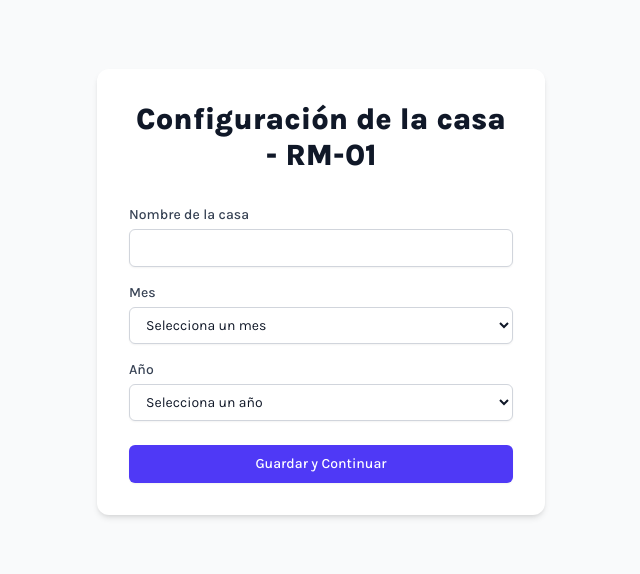
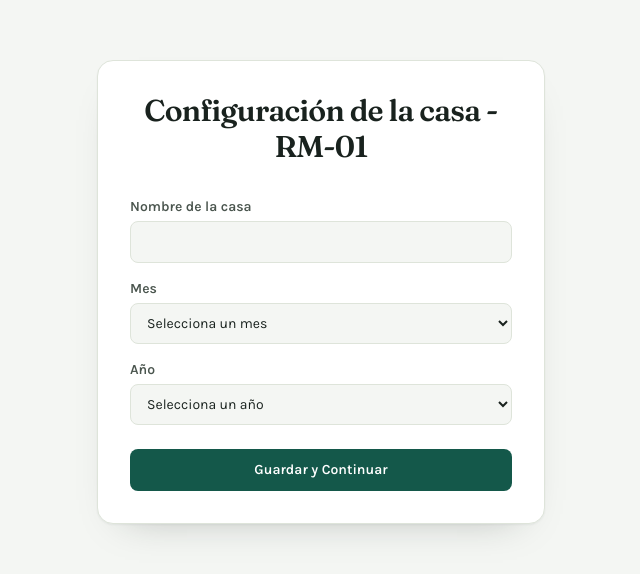
Before and after one commit to Ces-uade/roomie-app, a Next.js app: page /setup in a window 1280 px wide. Shown: the part 108-682 px from the top of the page, without its empty margins (319-959 px from the left). Built offline with nearby package versions, Linux system fonts and the light colour scheme.

Commit message:
Estilo visual setup: tipografia y colores, sin cambios funcionales

```diff
--- a/src/app/setup/page.tsx
+++ b/src/app/setup/page.tsx
@@ -87,17 +87,17 @@ export default function SetupPage() {
   };
 
   return (
-    <div className="flex min-h-screen items-center justify-center bg-gray-50 px-4 py-12 sm:px-6 lg:px-8">
-      <div className="w-full max-w-md space-y-8 rounded-xl bg-white p-8 shadow-md">
+    <div className="flex min-h-screen items-center justify-center bg-bg px-4 py-12 sm:px-6 lg:px-8">
+      <div className="w-full max-w-md space-y-8 rounded-2xl border border-line bg-surface p-8 shadow-card">
         <div>
-          <h2 className="text-center text-3xl font-extrabold text-gray-900">
+          <h2 className="text-center font-display text-3xl font-semibold tracking-tight text-ink">
             Configuración de la casa - RM-01
           </h2>
         </div>
         <form className="mt-8 space-y-6" onSubmit={handleSubmit}>
           <div className="space-y-4">
             <div>
-              <label htmlFor="houseName" className="block text-sm font-medium text-gray-700">
+              <label htmlFor="houseName" className="block text-sm font-semibold text-ink-2">
                 Nombre de la casa
               </label>
               <input
@@ -107,12 +107,12 @@ export default function SetupPage() {
                 required
                 value={name}
                 onChange={(e) => setName(e.target.value)}
-                className="mt-1 block w-full rounded-md border border-gray-300 bg-white px-3 py-2 text-gray-900 shadow-xs focus:border-indigo-500 focus:outline-hidden focus:ring-indigo-500 sm:text-sm"
+                className="mt-1 block w-full rounded-lg border border-line bg-bg px-3 py-2.5 text-ink transition-colors focus:border-brand focus:outline-hidden focus:ring-2 focus:ring-brand/25 sm:text-sm"
               />
             </div>
 
             <div>
-              <label htmlFor="month" className="block text-sm font-medium text-gray-700">
+              <label htmlFor="month" className="block text-sm font-semibold text-ink-2">
                 Mes
               </label>
               <select
@@ -121,7 +121,7 @@ export default function SetupPage() {
                 required
                 value={month}
                 onChange={(e) => setMonth(e.target.value)}
-                className="mt-1 block w-full rounded-md border border-gray-300 bg-white px-3 py-2 text-gray-900 shadow-xs focus:border-indigo-500 focus:outline-hidden focus:ring-indigo-500 sm:text-sm"
+                className="mt-1 block w-full rounded-lg border border-line bg-bg px-3 py-2.5 text-ink transition-colors focus:border-brand focus:outline-hidden focus:ring-2 focus:ring-brand/25 sm:text-sm"
               >
                 <option value="">Selecciona un mes</option>
                 {months.map((m) => (
@@ -133,7 +133,7 @@ export default function SetupPage() {
             </div>
 
             <div>
-              <label htmlFor="year" className="block text-sm font-medium text-gray-700">
+              <label htmlFor="year" className="block text-sm font-semibold text-ink-2">
                 Año
               </label>
               <select
@@ -142,7 +142,7 @@ export default function SetupPage() {
                 required
                 value={year}
                 onChange={(e) => setYear(e.target.value)}
-                className="mt-1 block w-full rounded-md border border-gray-300 bg-white px-3 py-2 text-gray-900 shadow-xs focus:border-indigo-500 focus:outline-hidden focus:ring-indigo-500 sm:text-sm"
+                className="mt-1 block w-full rounded-lg border border-line bg-bg px-3 py-2.5 text-ink transition-colors focus:border-brand focus:outline-hidden focus:ring-2 focus:ring-brand/25 sm:text-sm"
               >
                 <option value="">Selecciona un año</option>
                 {years.map((y) => (
@@ -155,14 +155,14 @@ export default function SetupPage() {
           </div>
 
           {error && (
-            <p className="text-sm text-red-600 text-center">{error}</p>
+            <p className="rounded-lg bg-neg-soft px-3 py-2 text-sm font-medium text-neg text-center">{error}</p>
           )}
 
           <div>
             <button
               type="submit"
               disabled={loading}
-              className="flex w-full justify-center rounded-md border border-transparent bg-indigo-600 px-4 py-2 text-sm font-medium text-white shadow-xs hover:bg-indigo-700 focus:outline-hidden focus:ring-2 focus:ring-indigo-500 focus:ring-offset-2 disabled:opacity-50"
+              className="flex w-full justify-center rounded-lg border border-transparent bg-brand px-4 py-2.5 text-sm font-semibold text-brand-ink transition hover:brightness-110 focus:outline-hidden focus:ring-2 focus:ring-brand focus:ring-offset-2 focus:ring-offset-bg disabled:opacity-50"
             >
               {loading ? 'Guardando...' : 'Guardar y Continuar'}
             </button>
```
